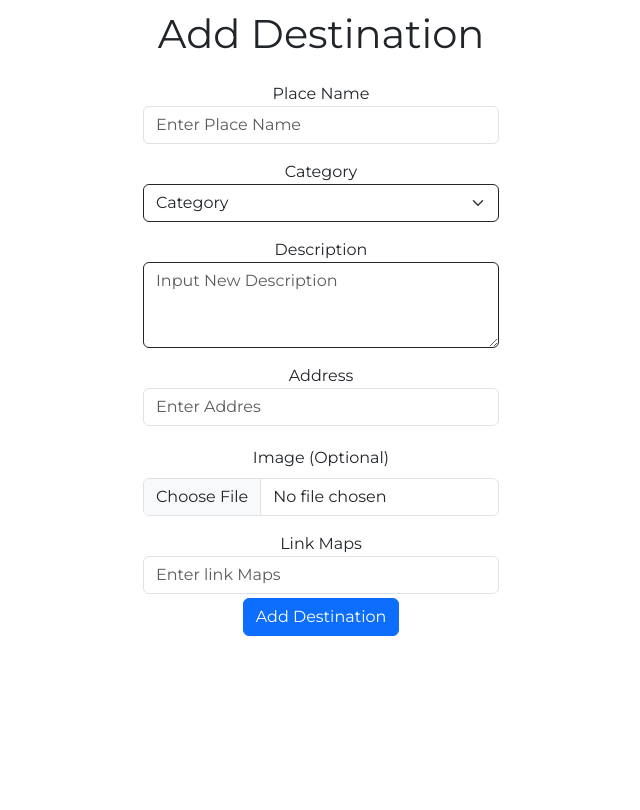
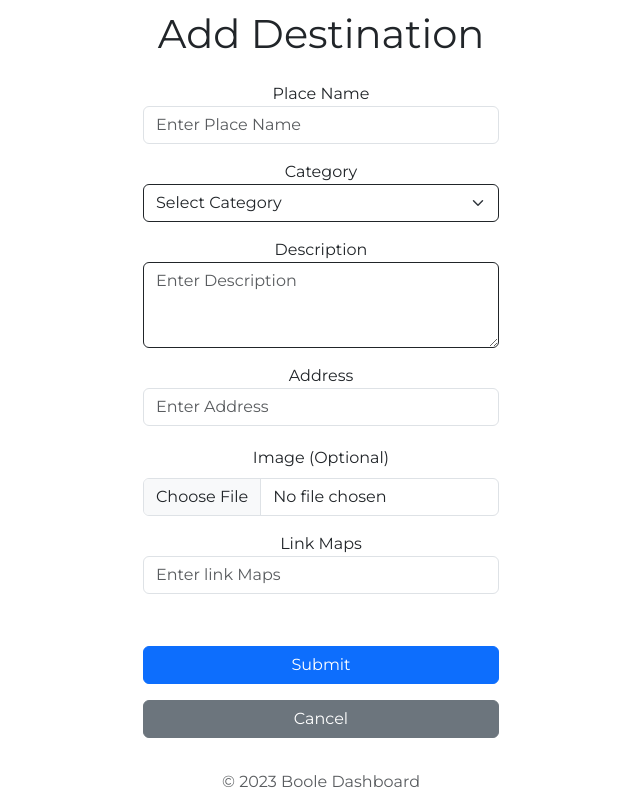
Before and after one commit to ardaputr/webtravel-in-php, a PHP site: page /add.php in a window 1280 px wide. Shown: the part 85-895 px from the top of the page, without its empty margins (319-959 px from the left). Before the commit the page ends 721 px from the top, so only its background shows below. Run offline with PHP 8.4, Linux system fonts and the light colour scheme; data comes from the database, SQL or seed files in the repository; data that the repository does not hold is empty; some libraries are stand-ins or nearby versions.

Commit message:
new update

```diff
--- a/add.php
+++ b/add.php
@@ -55,7 +55,6 @@ if (isset($_POST['add'])) {
     <meta charset="UTF-8">
     <meta name="viewport" content="width=device-width, initial-scale=1.0">
     <title>Admin Data</title>
-    <!-- <link rel="stylesheet" href="css/dashboard.css"> -->
     <link rel="preconnect" href="https://fonts.googleapis.com">
     <link rel="preconnect" href="https://fonts.gstatic.com" crossorigin>
     <link href="https://fonts.googleapis.com/css2?family=Montserrat:wght@400;600;800&display=swap" rel="stylesheet">
@@ -134,7 +133,6 @@ if (isset($_POST['add'])) {
                             </li>
                             <?php
                             if (isset($_SESSION['loggedin']) && $_SESSION['loggedin'] === true) {
-                                // Jika udah login maka nampil reset sama sign out
                                 echo '
 											<li>
 												<a class="nav-link" href="password_reset.php">Reset Password</a>
@@ -144,7 +142,6 @@ if (isset($_POST['add'])) {
 											</li>
 										';
                             } else {
-                                // Jika belum login cuman tampil login ajahhh
                                 echo '
 											<li style="text-align: center;">
 												<a class="nav-link" href="login.php">Login</a>
@@ -170,23 +167,26 @@ if (isset($_POST['add'])) {
                         <input type="text" class="form-control" id="place" name="place" placeholder="Enter Place Name" required>
                         <label class="mt-3">Category</label>
                         <select class="form-select border-dark" aria-label="default select example" name="category" required>
-                            <option value="" disabled selected>Category</option>
+                            <option value="" disabled selected>Select Category</option>
                             <option value="Beach">Beach</option>
                             <option value="Culinary">Culinary</option>
                             <option value="Culture">Culture</option>
                             <option value="Nature">Nature</option>
                         </select>
                         <label class="mt-3">Description</label>
-                        <textarea class="form-control border-dark" rows="3" value="descripton" placeholder="Input New Description" aria-label="default input example" name="description" id="description"></textarea>
+                        <textarea class="form-control border-dark" rows="3" value="descripton" placeholder="Enter Description" aria-label="default input example" name="description" id="description"></textarea>
                         <label class="mt-3">Address</label>
-                        <input type="text" class="form-control" id="address" name="address" placeholder="Enter Addres" required>
+                        <input type="text" class="form-control" id="address" name="address" placeholder="Enter Address" required>
                         <label for="Image" class="form-label" style="margin-top: 20px;">Image (Optional)</label>
                         <input type="file" class="form-control" id="Image" name="image" accept="image/*">
                         <label class="mt-3">Link Maps</label>
-                        <input type="text" class="form-control" id="link_maps" name="link_maps" placeholder="Enter link Maps" required>
+                        <input type="text" class="form-control" id="link_maps" name="link_maps" placeholder="Enter link Maps" required><br><br>
                         <!-- <input type="hidden" name="id" value="<?= $row['id']; ?>"> -->
                         <div class="mb-3 mt-1 w-100">
-                            <button type="submit" class="btn btn-primary" name="add">Add Destination</button>
+                            <input type="submit" name="add" class="btn btn-primary w-100">
+                        </div>
+                        <div class="mb-3 mt-1 w-100">
+                            <a href="edit.php" class="btn btn-secondary w-100">Cancel</a>
                         </div>
                     </div>
                 </div>
@@ -195,6 +195,11 @@ if (isset($_POST['add'])) {
             </div>
         </form>
     </center>
+    <footer class="footer mt-auto py-3">
+        <div class="container text-center">
+            <span class="text-muted">© 2023 Boole Dashboard</span>
+        </div>
+    </footer>
 
     <script src="https://code.iconify.design/iconify-icon/1.0.7/iconify-icon.min.js"></script>
     <script src="https://cdn.jsdelivr.net/npm/bootstrap@5.3.2/dist/js/bootstrap.bundle.min.js" integrity="sha384-C6RzsynM9kWDrMNeT87bh95OGNyZPhcTNXj1NW7RuBCsyN/o0jlpcV8Qyq46cDfL" crossorigin="anonymous"></script>
--- a/login.php
+++ b/login.php
@@ -78,7 +78,6 @@ if ($_SERVER['REQUEST_METHOD'] === 'POST') {
   <title>Sign in</title>
   <link href="https://cdn.jsdelivr.net/npm/bootstrap@5.3.2/dist/css/bootstrap.min.css" rel="stylesheet" integrity="sha384-T3c6CoIi6uLrA9TneNEoa7RxnatzjcDSCmG1MXxSR1GAsXEV/Dwwykc2MPK8M2HN" crossorigin="anonymous">
   <link href='https://unpkg.com/boxicons@2.1.4/css/boxicons.min.css' rel='stylesheet'>
-
   <style>
     * {
       box-sizing: border-box;
@@ -174,7 +173,6 @@ if ($_SERVER['REQUEST_METHOD'] === 'POST') {
       }
     }
   </script>
-
   <script src="https://cdn.jsdelivr.net/npm/bootstrap@5.3.2/dist/js/bootstrap.bundle.min.js" integrity="sha384-C6RzsynM9kWDrMNeT87bh95OGNyZPhcTNXj1NW7RuBCsyN/o0jlpcV8Qyq46cDfL" crossorigin="anonymous"></script>
 </body>
 
--- a/password_reset.php
+++ b/password_reset.php
@@ -96,7 +96,6 @@ if ($_SERVER['REQUEST_METHOD'] == 'POST') {
             padding: 5px;
         }
     </style>
-
 </head>
 
 <body>
```
Also changed, not shown: admin_home.php (+7 -9 lines), data_admin.php (+5 -5 lines), data_user.php (+5 -3 lines), detail.php (+13 -49 lines), edit.php (+6 -4 lines), explore.php (+0 -7 lines), process_edit.php (+13 -35 lines), register.php (+2 -18 lines), user_home.php (+26 -10 lines).
